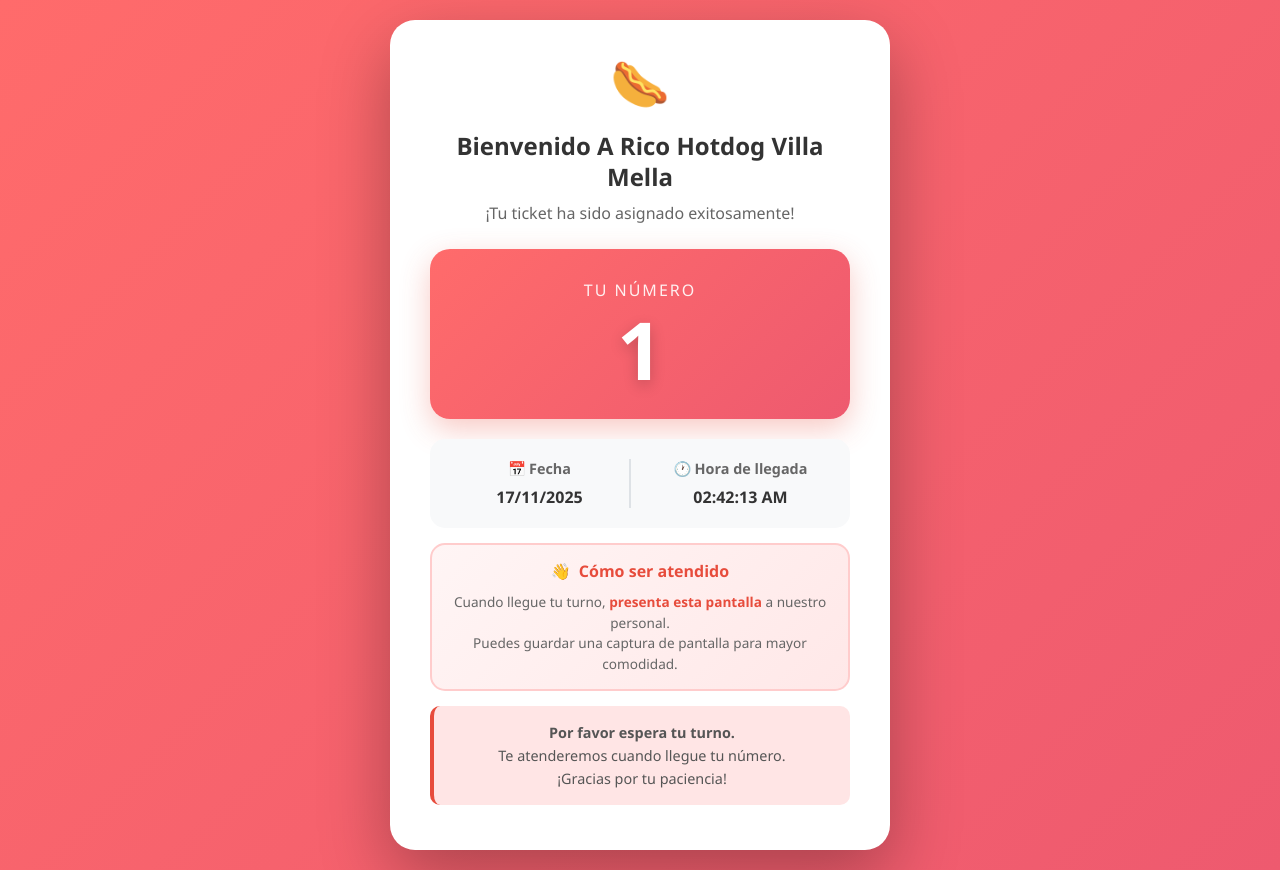
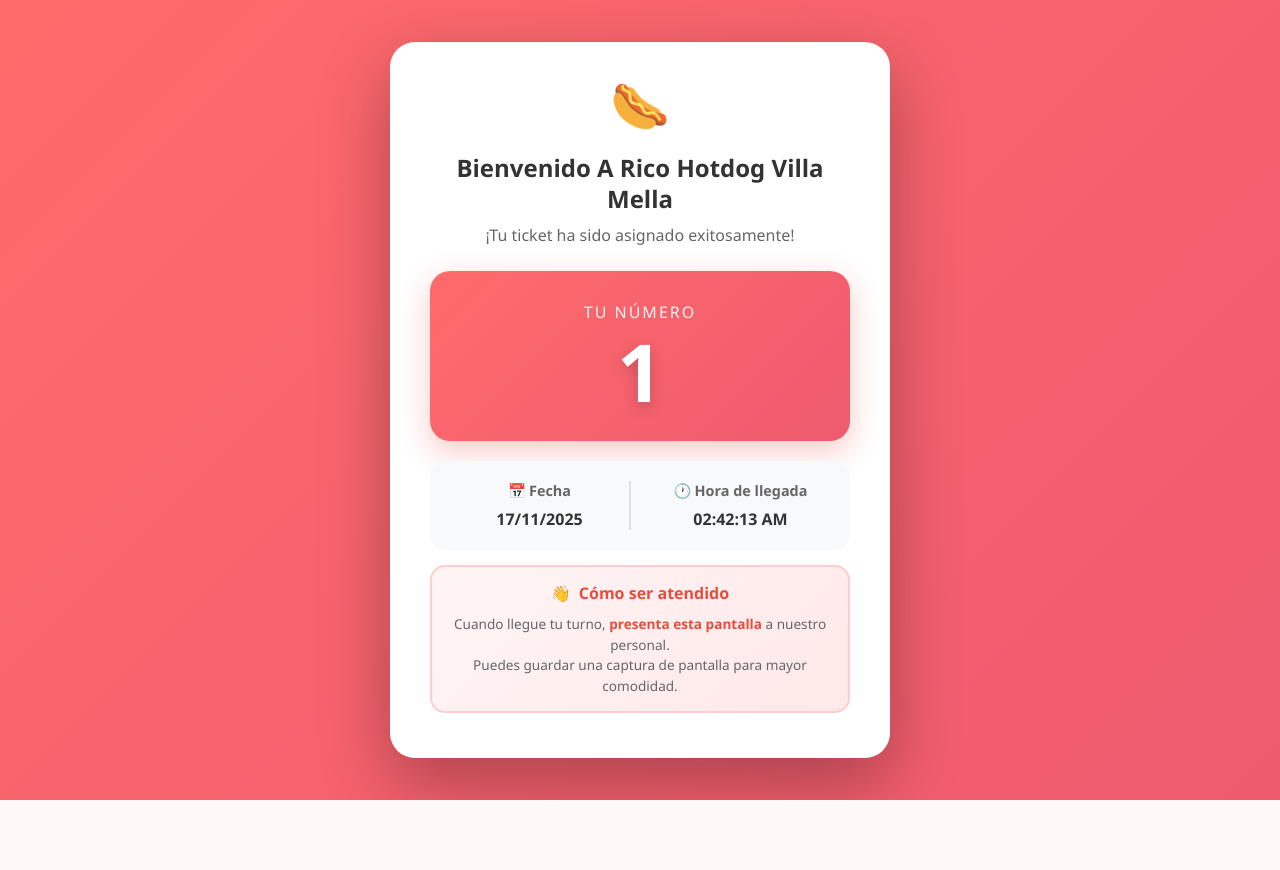
Before and after one commit to draramirezr/ticket-ricohotdog, a Flask app: page /ticket in a window 1280 px wide. After the commit the page ends 800 px from the top, so only its background shows below. Run offline with Flask 3, Linux system fonts and the light colour scheme.

Commit message:
Quitar mensaje de espera de la pÃ¡gina de ticket

```diff
--- a/templates/ticket.html
+++ b/templates/ticket.html
@@ -370,12 +370,6 @@
                 Puedes guardar una captura de pantalla para mayor comodidad.
             </div>
         </div>
-
-        <div class="message">
-            <strong>Por favor espera tu turno.</strong><br>
-            Te atenderemos cuando llegue tu número.<br>
-            ¡Gracias por tu paciencia!
-        </div>
     </div>
 </body>
 </html>
```
